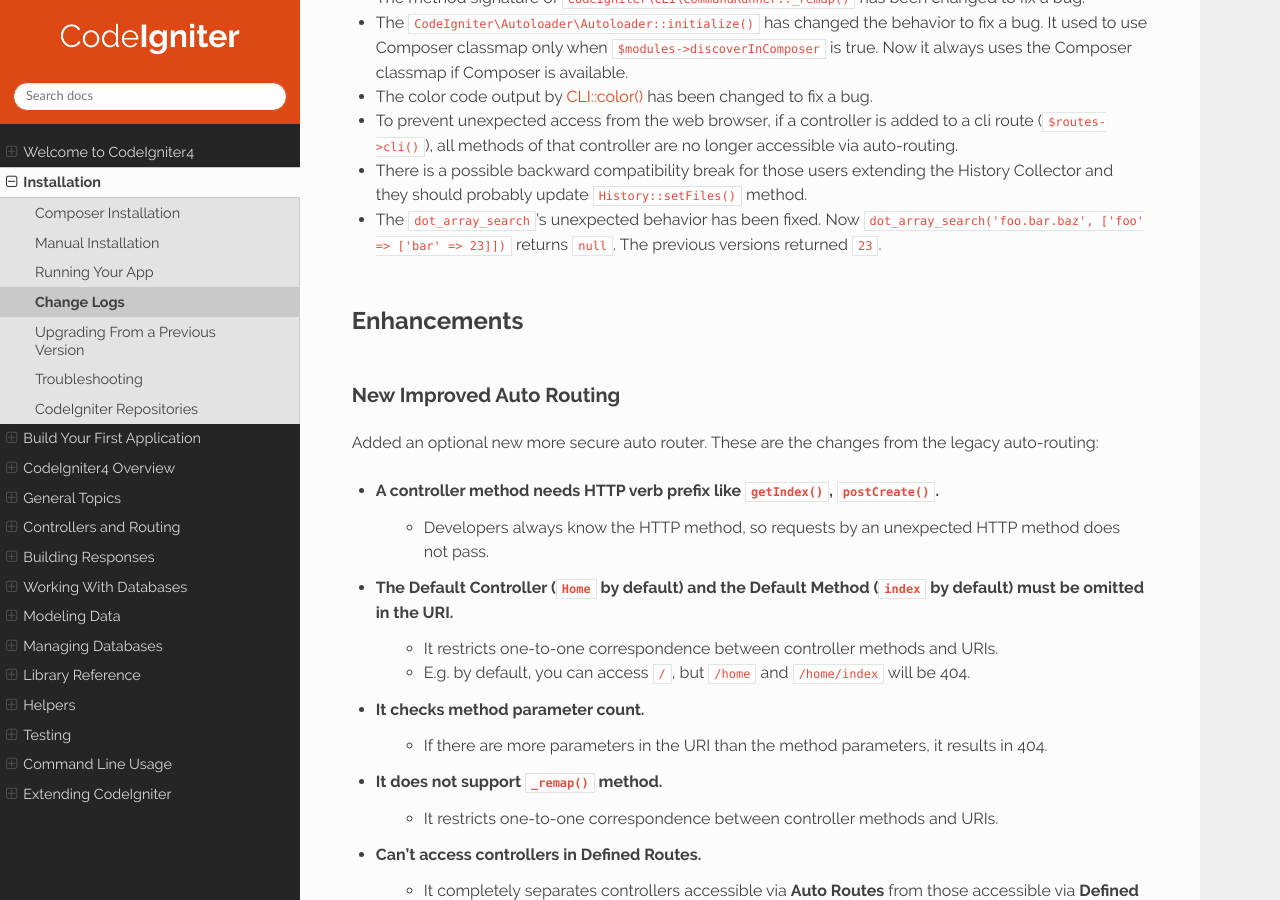
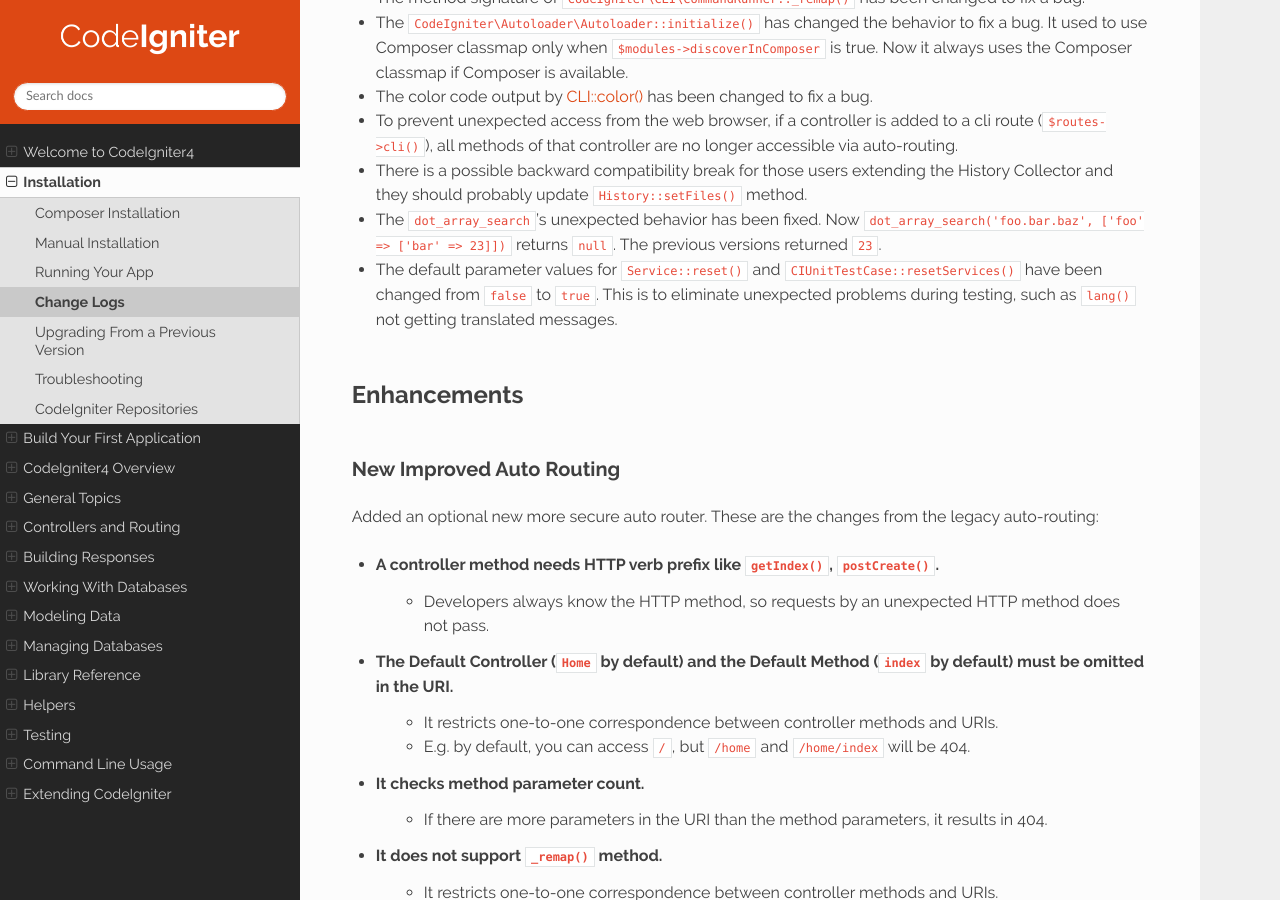
Before and after one commit to NEKOGET/ci4_user_guide_src, a Sphinx documentation site: the page built from source/changelogs/v4.2.0.rst, in a window 1280 px wide and 900 px high, scrolled down 904 px. Built offline with Sphinx 7.4.7 and the Read the Docs theme 2.0.0, drawn with Linux system fonts in a browser that asks for light colours; cross-references to code outside the pages are shown as plain code.

Commit message:
docs: add changelog

```diff
--- a/source/changelogs/v4.2.0.rst
+++ b/source/changelogs/v4.2.0.rst
@@ -25,6 +25,7 @@ BREAKING
 - To prevent unexpected access from the web browser, if a controller is added to a cli route (``$routes->cli()``), all methods of that controller are no longer accessible via auto-routing.
 - There is a possible backward compatibility break for those users extending the History Collector and they should probably update ``History::setFiles()`` method.
 - The :php:func:`dot_array_search`'s unexpected behavior has been fixed. Now ``dot_array_search('foo.bar.baz', ['foo' => ['bar' => 23]])`` returns ``null``. The previous versions returned ``23``.
+- The default parameter values for ``Service::reset()`` and ``CIUnitTestCase::resetServices()`` have been changed from ``false`` to ``true``. This is to eliminate unexpected problems during testing, such as ``lang()`` not getting translated messages.
 
 Enhancements
 ************
```
